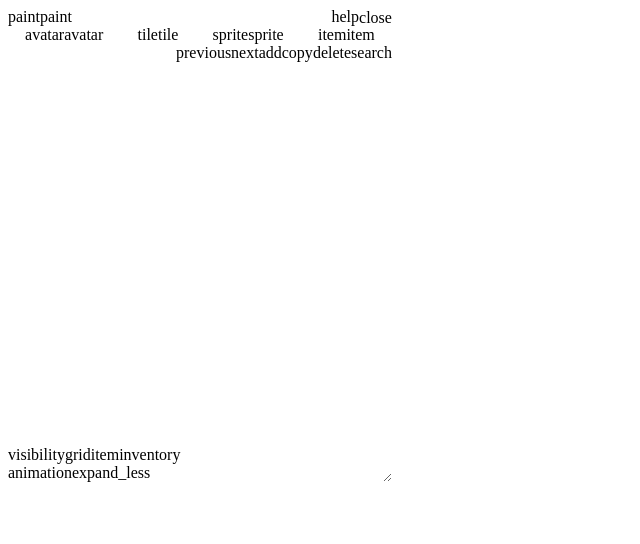
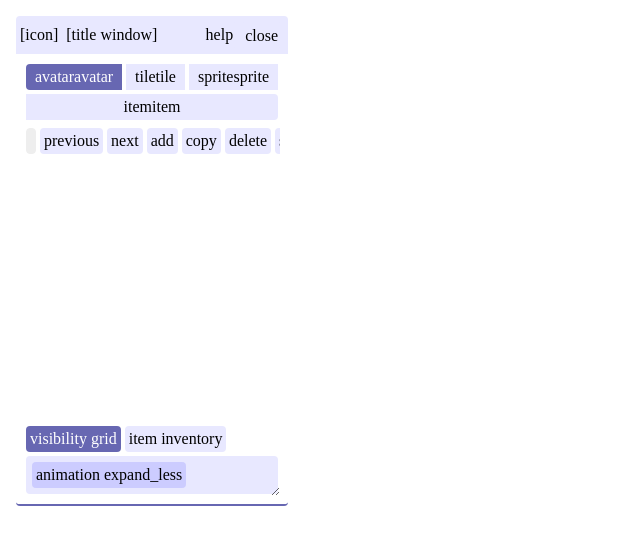
Before and after one commit to pvmm/tile-editor, an Angular app: page / in a window 1280 px wide. Shown: the top 544 px of the page, without its empty margins (0-640 px from the left). Built offline with nearby package versions, Linux system fonts and the light colour scheme.

Commit message:
css fixed

```diff
--- a/angular.json
+++ b/angular.json
@@ -7,7 +7,7 @@
       "projectType": "application",
       "schematics": {
         "@schematics/angular:component": {
-          "style": "less"
+          "style": "css"
         }
       },
       "root": "",
@@ -24,13 +24,13 @@
               "zone.js"
             ],
             "tsConfig": "tsconfig.app.json",
-            "inlineStyleLanguage": "less",
+            "inlineStyleLanguage": "css",
             "assets": [
               "src/favicon.ico",
               "src/assets"
             ],
             "styles": [
-              "src/styles.less"
+              "src/styles.css"
             ],
             "scripts": [
               "src/assets/settings.js",
@@ -90,13 +90,13 @@
               "zone.js/testing"
             ],
             "tsConfig": "tsconfig.spec.json",
-            "inlineStyleLanguage": "less",
+            "inlineStyleLanguage": "css",
             "assets": [
               "src/favicon.ico",
               "src/assets"
             ],
             "styles": [
-              "src/styles.less"
+              "src/styles.css"
             ],
             "scripts": []
           }
--- a/src/app/app.component.ts
+++ b/src/app/app.component.ts
@@ -6,7 +6,7 @@ import { bla } from './app.module';
 @Component({
   selector: 'app-root',
   templateUrl: './app.component.html',
-  styleUrls: ['./app.component.less']
+  styleUrls: ['../styles.css', './app.component.css']
 })
 export class AppComponent implements OnInit {
   title = 'sample-app';
--- a/src/app/pixelated-editor/pixelated-editor.component.html
+++ b/src/app/pixelated-editor/pixelated-editor.component.html
@@ -1,9 +1,9 @@
 <div id="paintPanel" class="bitsy-card bitsy-card-s bitsy-workbench-item">
     <div class="bitsy-card-titlebar">
-        <span class="bitsy_icon">paint</span>
+        <span class="bitsy_icon">[icon]</span>
 
         <span class="bitsy-card-title" title="paint window" onmousedown="grabCard(event);">
-            <span class="localize paint_tool_name">paint</span>
+            <span class="localize paint_tool_name">[title window]</span>
         </span>
 
         <button title="show about page for paint" onclick="showAbout('./tools/paint', 'paintPanel');">
--- a/src/app/pixelated-editor/pixelated-editor.component.ts
+++ b/src/app/pixelated-editor/pixelated-editor.component.ts
@@ -10,7 +10,7 @@ const paint_scale:number = 32;
 @Component({
     selector: 'pixelated-editor',
     templateUrl: './pixelated-editor.component.html',
-    styleUrls: ['./bitsyEditorStyle.css', './dialogToolStyle.css']
+    styleUrls: ['../../styles.css', './bitsyEditorStyle.css', './dialogToolStyle.css']
 })
 export class PixelatedEditorComponent implements AfterViewInit {
     @ViewChild('paint', {static: false, read: ElementRef}) canvas!: ElementRef<HTMLCanvasElement>;
--- /dev/null
+++ b/src/styles.css
@@ -0,0 +1,20 @@
+/* theme */
+:root {
+    --bitsy-color-main-1: #ffffff;
+    --bitsy-color-main-2: #6767b2;
+    --bitsy-color-accent-1: #e8e8ff;
+    --bitsy-color-accent-2: #ccccff;
+    --bitsy-color-neutral-1: #eee;
+    --bitsy-color-neutral-2: #888;
+    --bitsy-space-xxs: 0.05rem;
+    --bitsy-space-xs: 0.125rem;
+    --bitsy-space-s: 0.25rem;
+    --bitsy-space-m: 0.5rem;
+    --bitsy-space-l: 1.0rem;
+    --bitsy-space-xl: 1.5rem;
+    --bitsy-size-xxs: 4rem;
+    --bitsy-size-xs: 8rem;
+    --bitsy-size-s: 16rem;
+    --bitsy-size-m: 24rem;
+    --bitsy-size-l: 32rem;
+}
--- a/src/styles.less
+++ /dev/null
@@ -1 +0,0 @@
-/* You can add global styles to this file, and also import other style files */
```
Also changed, not shown: src/app/app.component.css (added), src/app/app.component.less (deleted).
